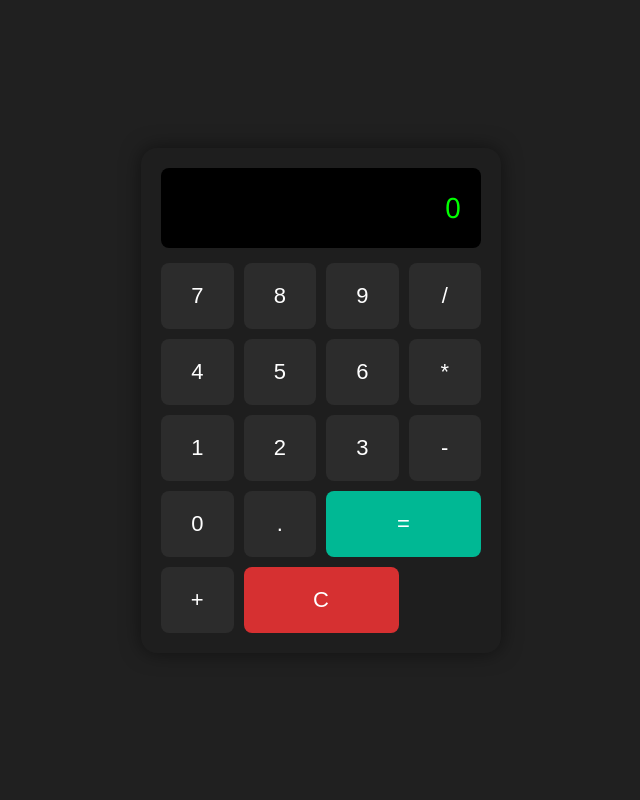
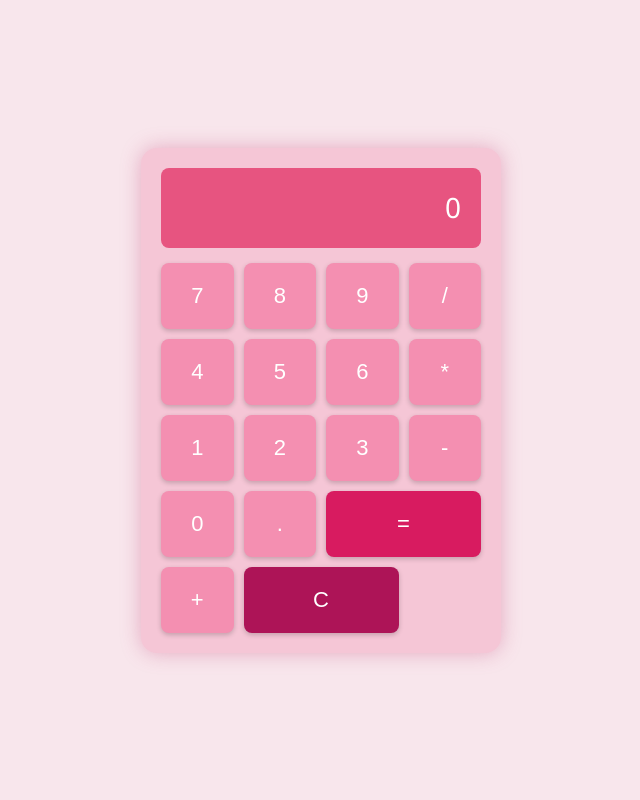
Before and after one commit to eduvalenca3/flask-calculator, a Flask app: page / in a window 1280 px wide. Shown: the whole page, without its empty margins (319-959 px from the left). Run offline with Flask 3, Linux system fonts and the light colour scheme.

Commit message:
Update index.html

```diff
--- a/templates/index.html
+++ b/templates/index.html
@@ -4,9 +4,8 @@
   <meta charset="UTF-8" />
   <title>Simple Logic Calculator</title>
   <style>
-
     body {
-      background: #202020;
+      background: #f8e6ec; /* very light pink background */
       font-family: 'Segoe UI', sans-serif;
       display: flex;
       justify-content: center;
@@ -16,16 +15,16 @@
     }
 
     .calculator {
-      background: #1e1e1e;
+      background: #f5c6d6; /* medium pastel pink box */
       padding: 20px;
       border-radius: 16px;
-      box-shadow: 0 0 20px rgba(0, 0, 0, 0.5);
+      box-shadow: 0 0 20px rgba(200, 80, 130, 0.4);
       width: 320px;
     }
 
     .display {
-      background: #000;
-      color: #0f0;
+      background: #e75480; /* stronger pink */
+      color: #fff; /* white text for contrast */
       font-size: 28px;
       padding: 20px;
       text-align: right;
@@ -45,23 +44,24 @@
       padding: 20px;
       border: none;
       border-radius: 8px;
-      background: #2c2c2c;
+      background: #f48fb1; /* soft pink buttons */
       color: white;
       cursor: pointer;
       transition: 0.2s;
+      box-shadow: 0 2px 5px rgba(0,0,0,0.2);
     }
 
     button:hover {
-      background: #444;
+      background: #ec407a; /* darker pink on hover */
     }
 
     .equal {
-      background: #00b894;
+      background: #d81b60; /* bold darker pink */
       grid-column: span 2;
     }
 
     .clear {
-      background: #d63031;
+      background: #ad1457; /* deep pink/red */
       grid-column: span 2;
     }
   </style>
```
